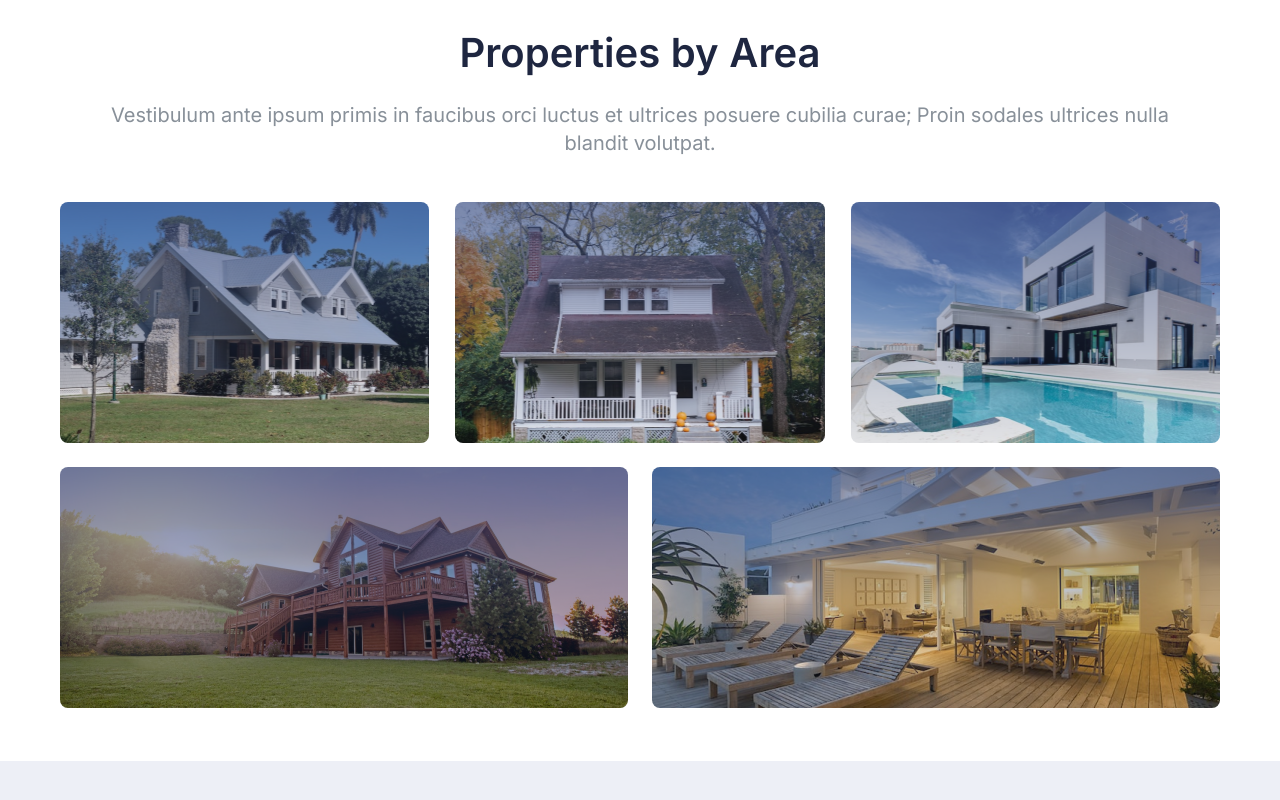
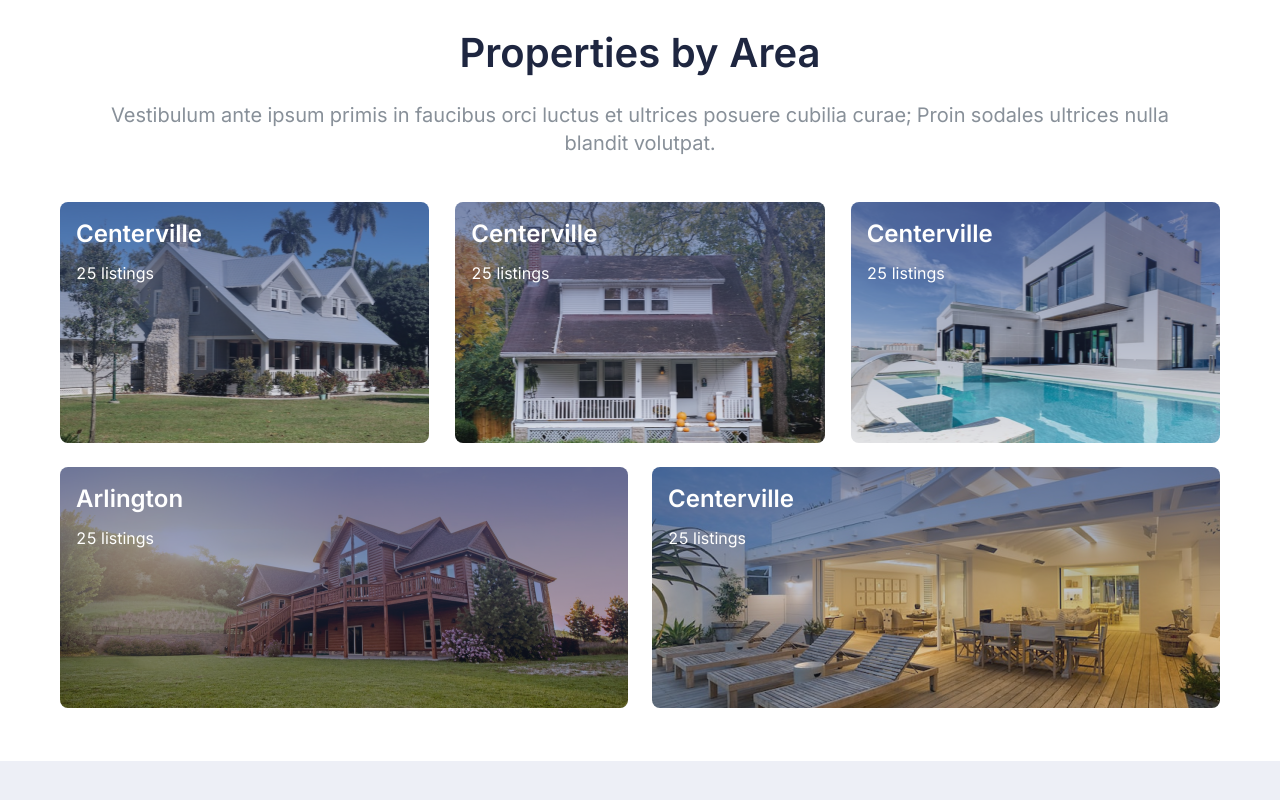
Before and after one commit to usmanjhumri/RealEstateNext, a Next.js app: page / in a window 1280 px wide. Shown: the part 742-1542 px from the top of the page. Built offline with nearby package versions, Linux system fonts and the light colour scheme.

Commit message:
home section updated

```diff
--- a/components/home.js
+++ b/components/home.js
@@ -3,19 +3,19 @@ import PropertyCard from "./property-card";
 
 const Home = memo(() => {
   return (
-    <div className="self-stretch flex-1 flex flex-col py-[53px] px-[50px] items-center justify-start gap-[45px] text-center text-21xl text-primary-800 font-body-large-400">
-      <div className="self-stretch flex flex-col py-0 px-[30px] items-center justify-start gap-[24px] md:self-stretch md:w-auto">
-        <div className="self-stretch relative leading-[48px] font-semibold">
+    <div className="self-stretch  flex-1 flex flex-col py-[53px] px-[50px] items-center justify-start gap-[45px] text-center text-21xl text-primary-800 font-body-large-400">
+      <div className="self-stretch  flex flex-col py-0 px-[30px] items-center justify-start gap-[24px] md:self-stretch md:w-auto">
+        <div className="self-stretch  leading-[48px] font-semibold">
           Properties by Area
         </div>
-        <div className="self-stretch relative text-xl leading-[28px] text-gray-400">
+        <div className="self-stretch  text-xl leading-[28px] text-gray-400">
           Vestibulum ante ipsum primis in faucibus orci luctus et ultrices
           posuere cubilia curae; Proin sodales ultrices nulla blandit volutpat.
         </div>
       </div>
-      <div className="self-stretch flex-1 flex flex-row flex-wrap py-0 px-2.5 box-border items-start justify-center max-w-[95%px] text-left text-5xl text-gray-white">
-        <div className="self-stretch flex-1 flex flex-col items-center justify-start gap-[24px] max-w-[1300px]">
-          <div className="self-stretch flex flex-row items-start justify-center gap-[26px] lg:flex-row md:flex-col">
+      <div className="self-stretch  flex-1 flex flex-row flex-wrap py-0 px-2.5 box-border items-start justify-center max-w-[95%px] text-left text-5xl text-gray-white">
+        <div className="self-stretch  flex-1 flex flex-col items-center justify-start gap-[24px] max-w-[1300px]">
+          <div className="self-stretch  flex flex-row items-start justify-center gap-[26px] lg:flex-row md:flex-col">
             <PropertyCard cityName="Centerville" />
             <PropertyCard
               cityName="Centerville"
@@ -30,7 +30,7 @@ const Home = memo(() => {
               propBoxSizing="unset"
             />
           </div>
-          <div className="self-stretch flex flex-row items-start justify-center gap-[24px] lg:flex-row md:flex-col">
+          <div className="self-stretch  flex flex-row items-start justify-center gap-[24px] lg:flex-row md:flex-col">
             <PropertyCard
               cityName="Arlington"
               propBackgroundImage={`url("/card-4@3x.png")`}
--- a/components/property-card.js
+++ b/components/property-card.js
@@ -13,7 +13,7 @@ const PropertyCard = memo(
 
     return (
       <Link
-        className="cursor-pointer [text-decoration:none] flex-1 rounded-lg h-[241px] flex flex-row items-start justify-start  bg-[url(/card-1@3x.png)] bg-cover bg-no-repeat bg-[top] text-left text-5xl text-gray-white font-body-large-400 md:flex-[unset] md:self-stretch"
+        className="cursor-pointer relative [text-decoration:none] flex-1 rounded-lg h-[241px] flex flex-row items-start justify-start  bg-[url(/card-1@3x.png)] bg-cover bg-no-repeat bg-[top] text-left text-5xl text-gray-white font-body-large-400 md:flex-[unset] md:self-stretch"
         href="/properties"
         style={card1Style}
       >
```
